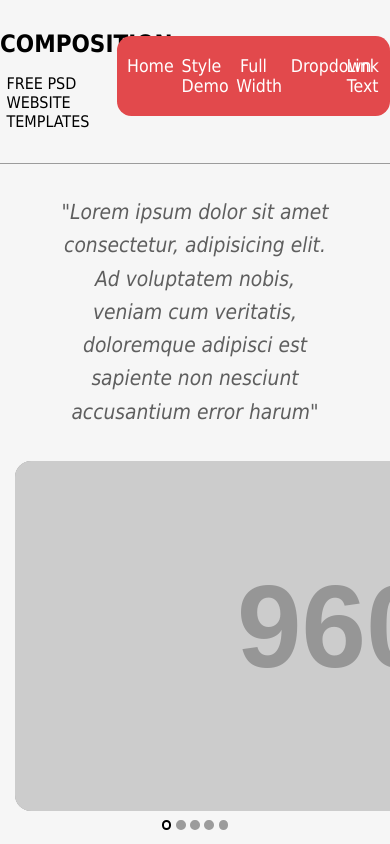
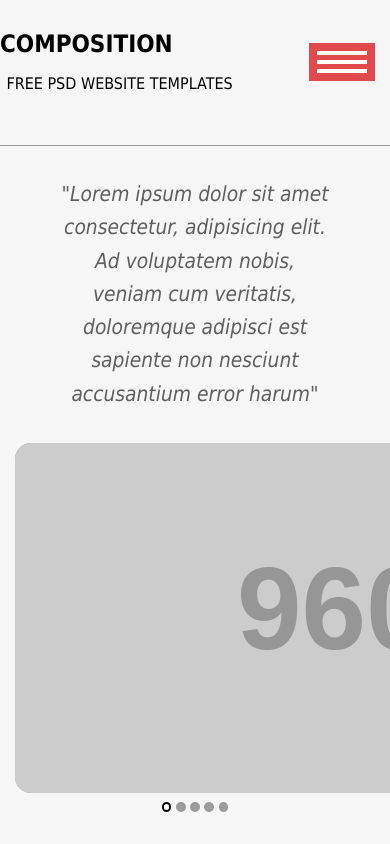
Before and after one commit to KareeMagdyy/sass-project, a website: page index.html in a window 390 px wide. Shown: the top 844 px of the page. Drawn offline with Linux system fonts and the light colour scheme; placeholder pictures from the web are drawn by us.

Commit message:
Toggler button added + mobile header created

```diff
--- a/index.html
+++ b/index.html
@@ -18,6 +18,11 @@
       <div class="logo">
         <h1>Composition</h1>
         <p>Free PSD Website Templates</p>
+        <button class="main__nav--toggler">
+          <span></span>
+          <span></span>
+          <span></span>
+        </button>
       </div>
       <ul class="nav__items">
         <li><a href="#" class="nav__items--link">Home</a></li>
--- a/scss/components/_buttons.scss
+++ b/scss/components/_buttons.scss
@@ -15,3 +15,22 @@
     background-color: $clr-primary;
   }
 }
+
+.main__nav--toggler {
+  position: absolute;
+  top: 13px;
+  right: 15px;
+  background-color: $clr-primary;
+  border: none;
+  padding: 8px;
+  cursor: pointer;
+  span {
+    display: block;
+    width: 50px;
+    height: 4px;
+    background-color: $clr-white;
+    &:not(:last-of-type) {
+      margin-bottom: 5px;
+    }
+  }
+}
--- a/scss/helpers/_variables.scss
+++ b/scss/helpers/_variables.scss
@@ -12,3 +12,5 @@ $minLarge: "(min-width: 75rem)";
 //Directions
 $float-left: left;
 $float-right: right;
+$text-left: left;
+$text-right: right;
--- a/scss/layout/_header.scss
+++ b/scss/layout/_header.scss
@@ -5,9 +5,18 @@ header {
     padding: 20px 0;
 
     .logo {
+      position: relative;
       text-transform: uppercase;
-      width: 30%;
-      float: $float-left;
+      @media #{$minSmall} {
+        width: 100%;
+        float: none;
+        text-align: center;
+      }
+      @media #{$minMedium} {
+        width: 30%;
+        float: $float-left;
+        text-align: $text-left;
+      }
       h1 {
         margin-bottom: 0;
         margin-top: 10px;
@@ -16,12 +25,30 @@ header {
         margin-bottom: 2rem;
         padding-left: 0.4rem;
       }
+      .main__nav--toggler {
+        @media #{$minSmall} {
+          display: none;
+        }
+      }
     }
     .nav__items {
-      width: 70%;
-      float: $float-left;
+      display: none;
+      overflow: hidden;
       background-color: $clr-primary;
-      border-radius: 0.9rem;
+      border-radius: 0;
+      @media #{$minSmall} {
+        width: 100%;
+        float: none;
+        margin-top: 30px;
+        text-align: center;
+        border-radius: 0.9rem;
+        display: block;
+      }
+      @media #{$minMedium} {
+        width: 70%;
+        float: $float-left;
+        margin-top: 1em;
+      }
       li {
         float: $float-left;
         text-align: center;
```
Also changed, not shown: css/home.css.
